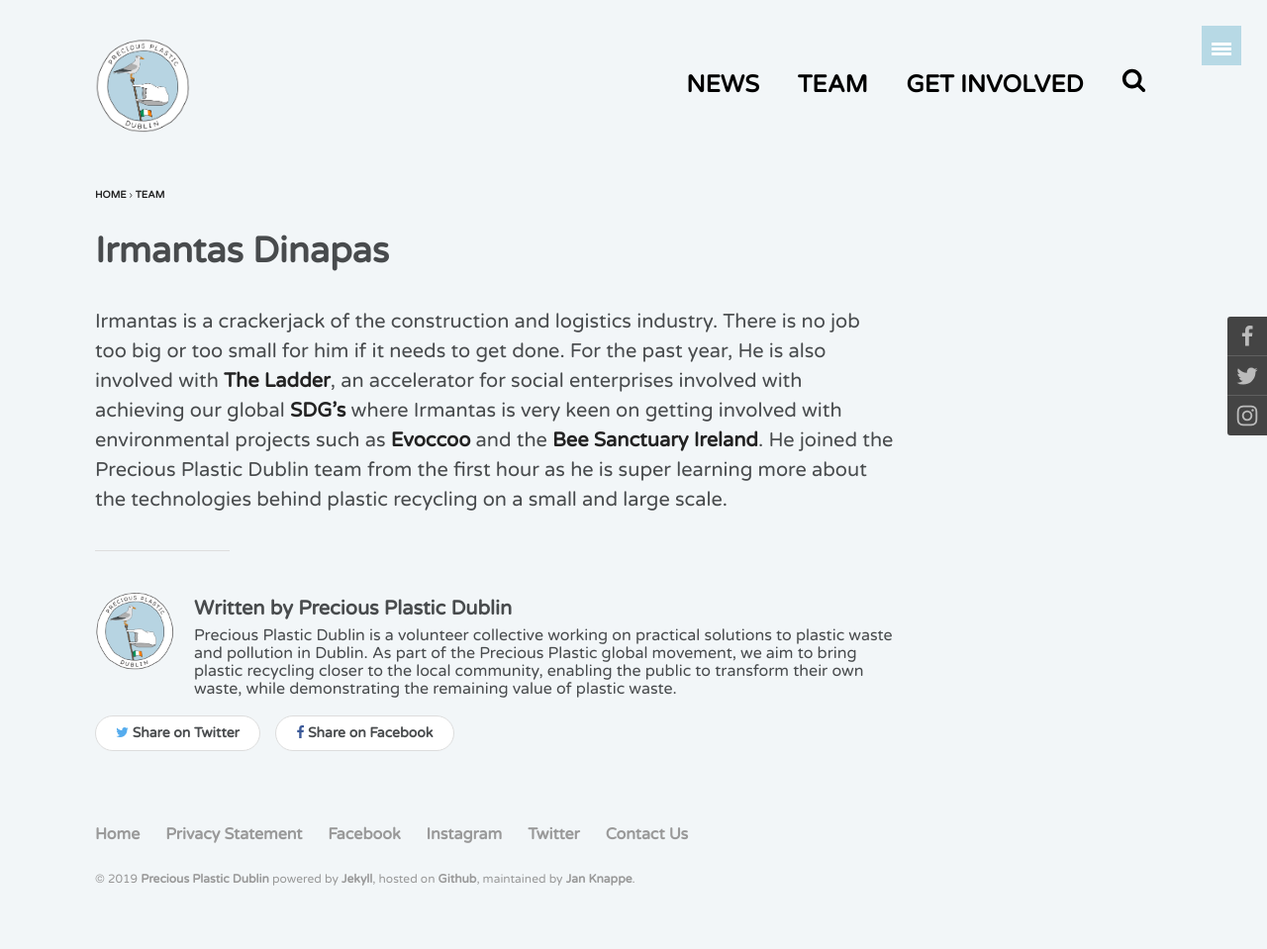
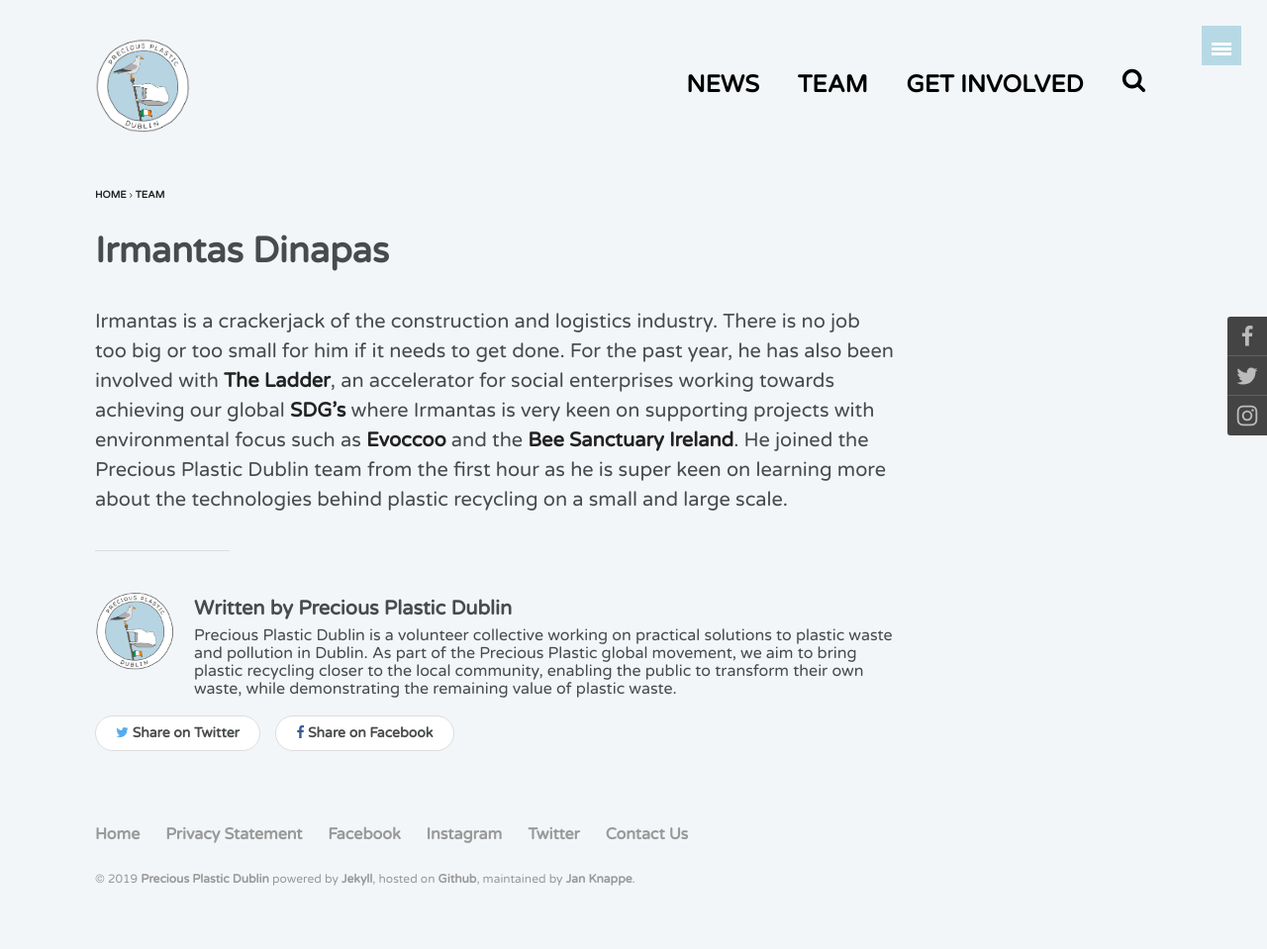
Before and after one commit to preciousplasticdublin/preciousplasticdublin.github.io, a Jekyll site: the page built from _posts/team/2000-01-07-irmantas-dinapas.md, in a window 1280 px wide. Shown: the whole page at 99% size. Built offline with Jekyll 4.4.1, drawn with Linux system fonts in a browser that asks for light colours; comment, search, counter and statistics services are not loaded.

Commit message:
fixes typos

```diff
--- a/_posts/team/2000-01-07-irmantas-dinapas.md
+++ b/_posts/team/2000-01-07-irmantas-dinapas.md
@@ -8,4 +8,4 @@
   teaser : pages/team/irmantas-dinapas.png
 ---
 
-Irmantas is a crackerjack of the construction and logistics industry. There is no job too big or too small for him if it needs to get done. For the past year, He is also involved with [The Ladder](https://theladder.io/), an accelerator for social enterprises involved with achieving our global [SDG’s](https://sustainabledevelopment.un.org/) where Irmantas is very keen on getting involved with environmental projects such as [Evoccoo](https://twitter.com/evocco?lang=en) and the [Bee Sanctuary Ireland](https://www.facebook.com/beesanctuaryireland/). He joined the Precious Plastic Dublin team from the first hour as he is super learning more about the technologies behind plastic recycling on a small and large scale.
+Irmantas is a crackerjack of the construction and logistics industry. There is no job too big or too small for him if it needs to get done. For the past year, he has also been involved with [The Ladder](https://theladder.io/), an accelerator for social enterprises working towards achieving our global [SDG’s](https://sustainabledevelopment.un.org/) where Irmantas is very keen on supporting projects with environmental focus such as [Evoccoo](https://twitter.com/evocco?lang=en) and the [Bee Sanctuary Ireland](https://www.facebook.com/beesanctuaryireland/). He joined the Precious Plastic Dublin team from the first hour as he is super keen on learning more about the technologies behind plastic recycling on a small and large scale.
```
